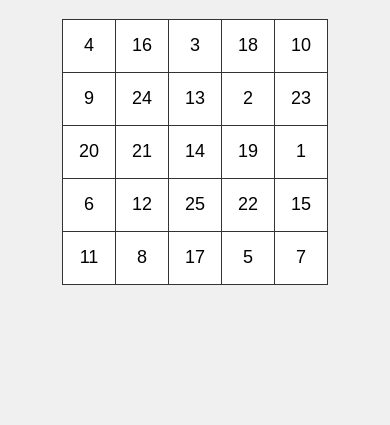
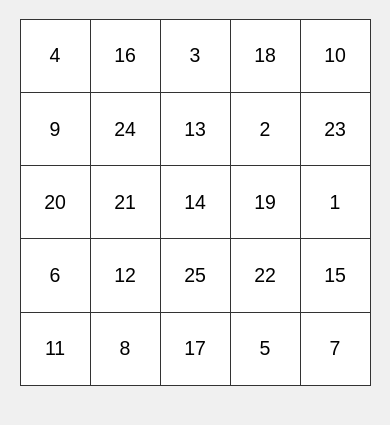
Before and after one commit to muditchoraria/bingo, a plain HTML site: page index.html in a window 390 px wide. Shown: the part 61-486 px from the top of the page. Drawn offline with Linux system fonts and the light colour scheme.

Commit message:
make the page mobile friendly

```diff
--- a/index.html
+++ b/index.html
@@ -2,22 +2,30 @@
 <html lang="en">
 <head>
   <meta charset="UTF-8">
+  <meta name="viewport" content="width=device-width, initial-scale=1.0">
   <title>Strategic Bingo Game</title>
   <style>
     body {
       font-family: Arial, sans-serif;
       text-align: center;
       background-color: #f0f0f0;
+      margin: 0;
+      padding: 0;
     }
     table {
       margin: 20px auto;
       border-collapse: collapse;
+      width: 90vw;
+      max-width: 450px;
     }
     td {
-      width: 50px;
-      height: 50px;
+      width: 18vw;
+      height: 18vw;
+      max-width: 90px;
+      max-height: 90px;
       border: 1px solid #333;
-      font-size: 18px;
+      font-size: 5vw;
+      max-font-size: 22px;
       cursor: pointer;
       background-color: #fff;
     }
@@ -26,7 +34,8 @@
     }
     #lineCount, #victoryMessage {
       margin-top: 20px;
-      font-size: 20px;
+      font-size: 5vw;
+      max-font-size: 22px;
       font-weight: bold;
     }
     #victoryMessage {
```
